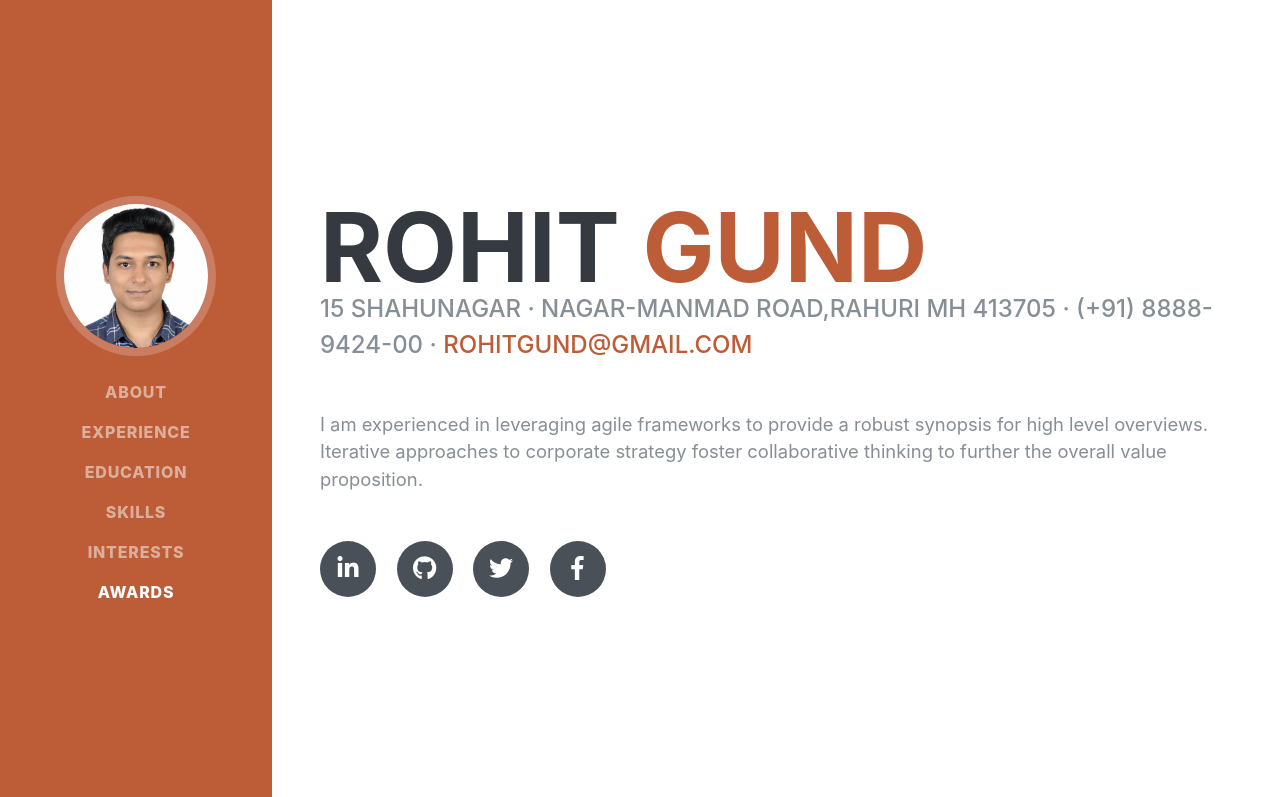
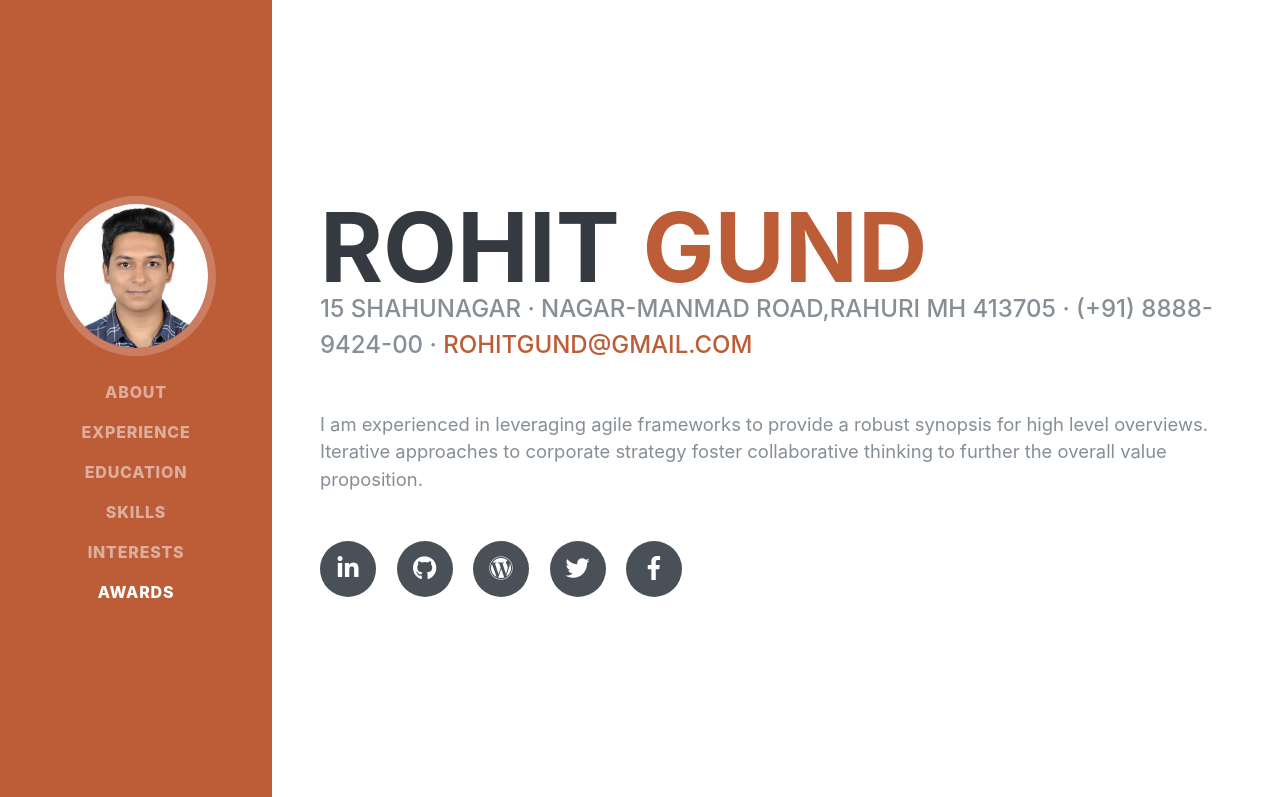
Before and after one commit to iamrohitgund/old_website, a plain HTML site: page index.html in a window 1280 px wide. Shown: the top 797 px of the page. Drawn offline with Linux system fonts and the light colour scheme; a web font is replaced by a local one.

Commit message:
Update index.html

```diff
--- a/index.html
+++ b/index.html
@@ -76,6 +76,9 @@
           </a>
           <a href="https://github.com/iamrohitgund">
             <i class="fab fa-github"></i>
+          </a>
+          <a href="https://iamrohitgund.wordpress.com/">
+            <i class="fab fa-wordpress"></i>
           </a>
           <a href="https://twitter.com/iamrohitgund">
             <i class="fab fa-twitter"></i>
```
